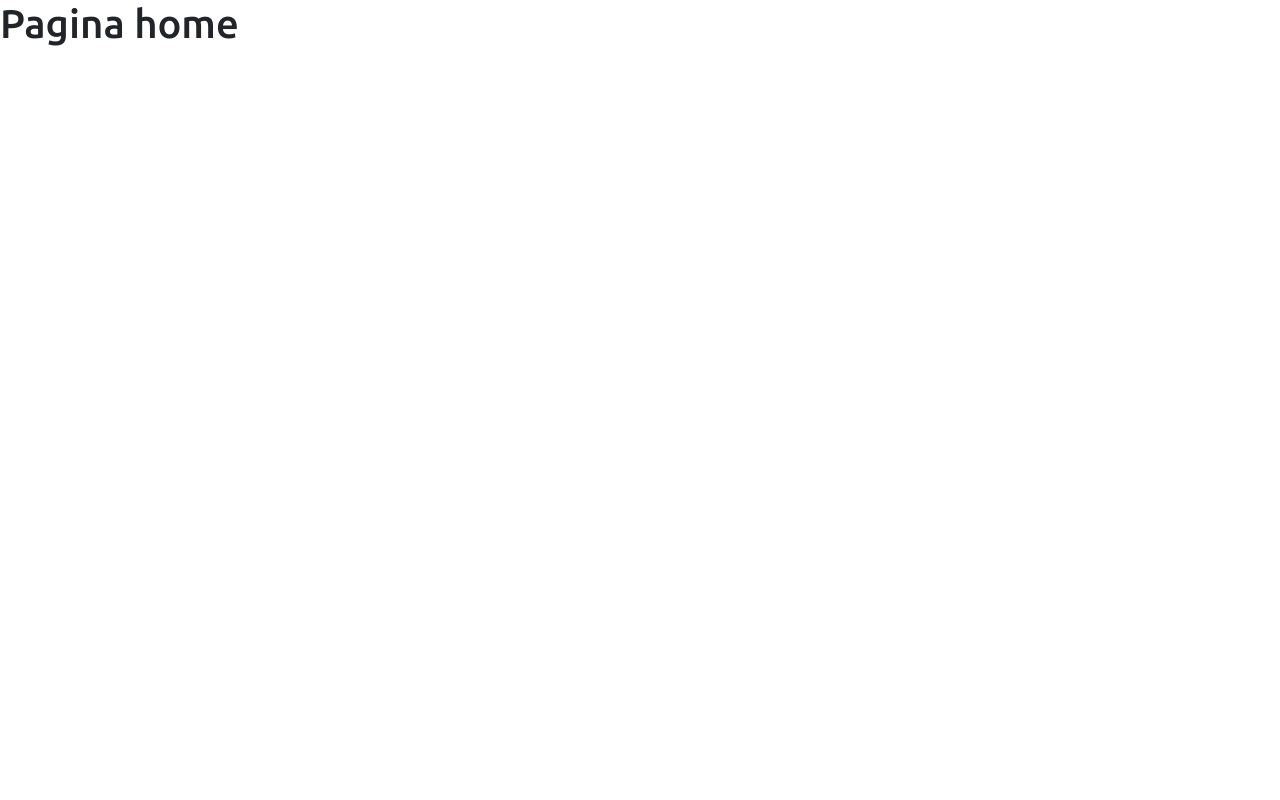
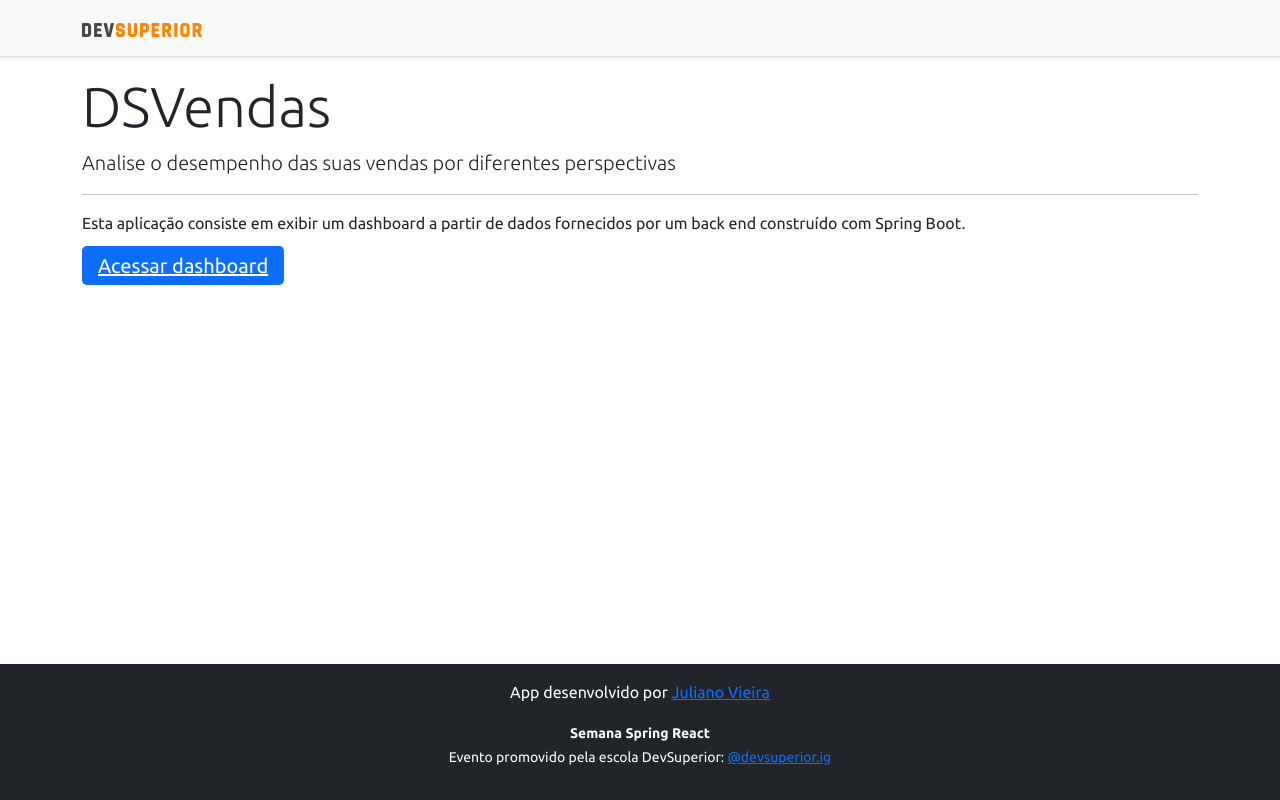
Before and after one commit to julianovieira7/projeto-sds3, a React (Create React App) app in the folder frontend/: page / in a window 1280 px wide. Built offline with nearby package versions, Linux system fonts and the light colour scheme.

Commit message:
Home, navigation

```diff
--- a/frontend/src/components/Footer/index.tsx
+++ b/frontend/src/components/Footer/index.tsx
@@ -2,7 +2,7 @@
     return (
         <footer className="footer mt-auto py-3 bg-dark">
         <div className="container">
-          <p className="text-light">App desenvolvido por <a href="https://github.com/julianovieira7" target="_blank" rel="noreferrer">Nelio Alves</a></p>
+          <p className="text-light">App desenvolvido por <a href="https://github.com/julianovieira7" target="_blank" rel="noreferrer">Juliano Vieira</a></p>
           <p className="text-light"><small><strong>Semana Spring React</strong><br/>
             Evento promovido pela escola DevSuperior: <a href="https://instagram.com/devsuperior.ig" target="_blank" rel="noreferrer">@devsuperior.ig</a></small></p>
         </div>
--- a/frontend/src/components/NavBar/index.tsx
+++ b/frontend/src/components/NavBar/index.tsx
@@ -1,14 +1,17 @@
-import ImgDsDark from 'assets/img/ds-dark.svg'
+import ImgDsDark from "assets/img/ds-dark.svg";
+import { Link } from "react-router-dom";
 const NavBar = () => {
   return (
     <div className="d-flex flex-column flex-md-row align-items-center p-3 px-md-4 mb-3 bg-light border-bottom shadow-sm">
       <div className="container">
         <nav className="my-2 my-md-0 mr-md-3">
+          <Link to="/">
             <img src={ImgDsDark} alt="DevSuperior" width="120" />
+          </Link>
         </nav>
       </div>
     </div>
   );
-  }
+};
 
 export default NavBar;
--- a/frontend/src/pages/Home/index.tsx
+++ b/frontend/src/pages/Home/index.tsx
@@ -1,9 +1,32 @@
 import ImgDsDark from "assets/img/ds-dark.svg";
+import Footer from "components/Footer";
+import NavBar from "components/NavBar";
+import React from "react";
+import { Link } from "react-router-dom";
 const Home = () => {
   return (
-    <div>
-      <h1>Pagina home</h1>
-    </div>
+    <>
+      <NavBar />
+      <div className="container">
+        <div className="jumbotron">
+          <h1 className="display-4">DSVendas</h1>
+          <p className="lead">
+            Analise o desempenho das suas vendas por diferentes perspectivas
+          </p>
+          <hr />
+          <p>
+            Esta aplicação consiste em exibir um dashboard a partir de dados
+            fornecidos por um back end construído com Spring Boot.
+          </p>
+          <Link className="btn-primary btn-lg" to="/dashboard">
+
+              Acessar dashboard
+          </Link>
+        </div>
+      </div>
+
+      <Footer />
+    </>
   );
 };
 
```
Lines whose indentation alone changed are shown as unchanged.
